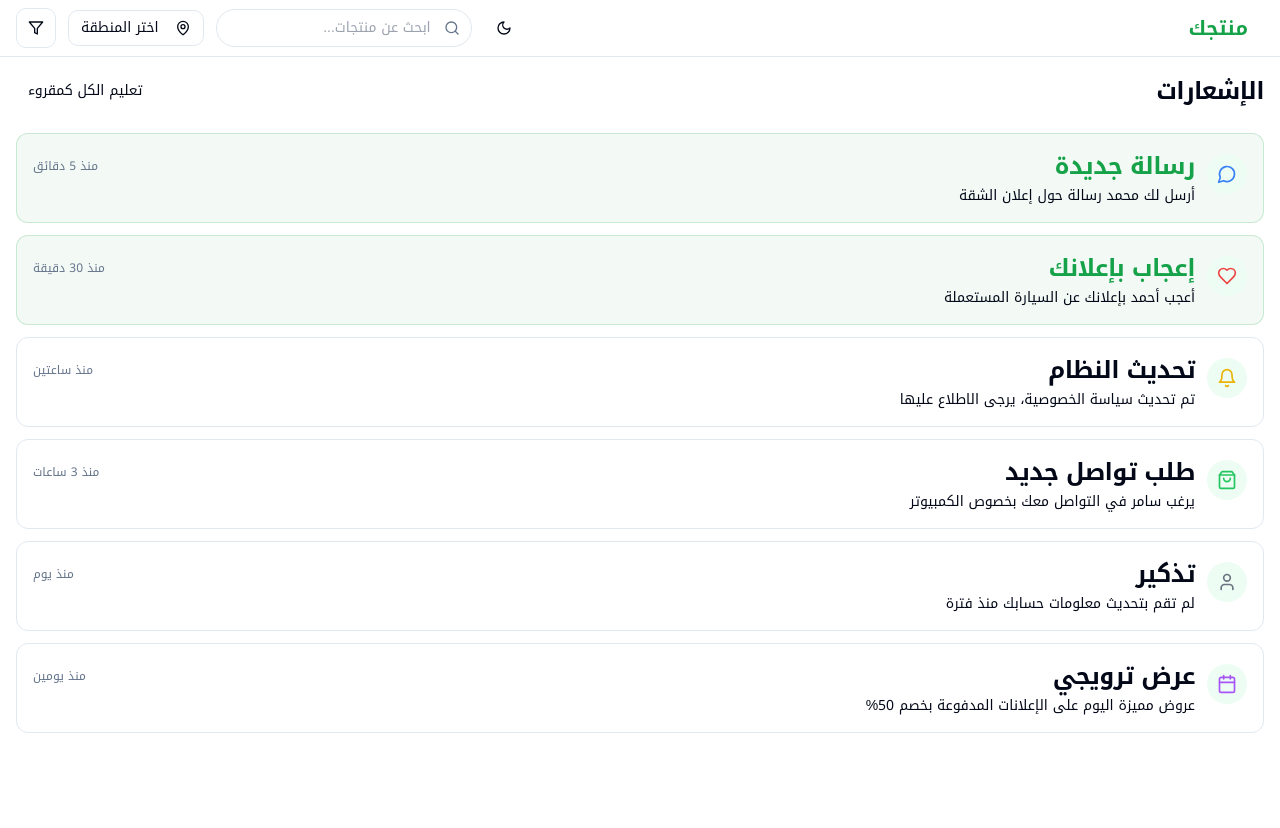
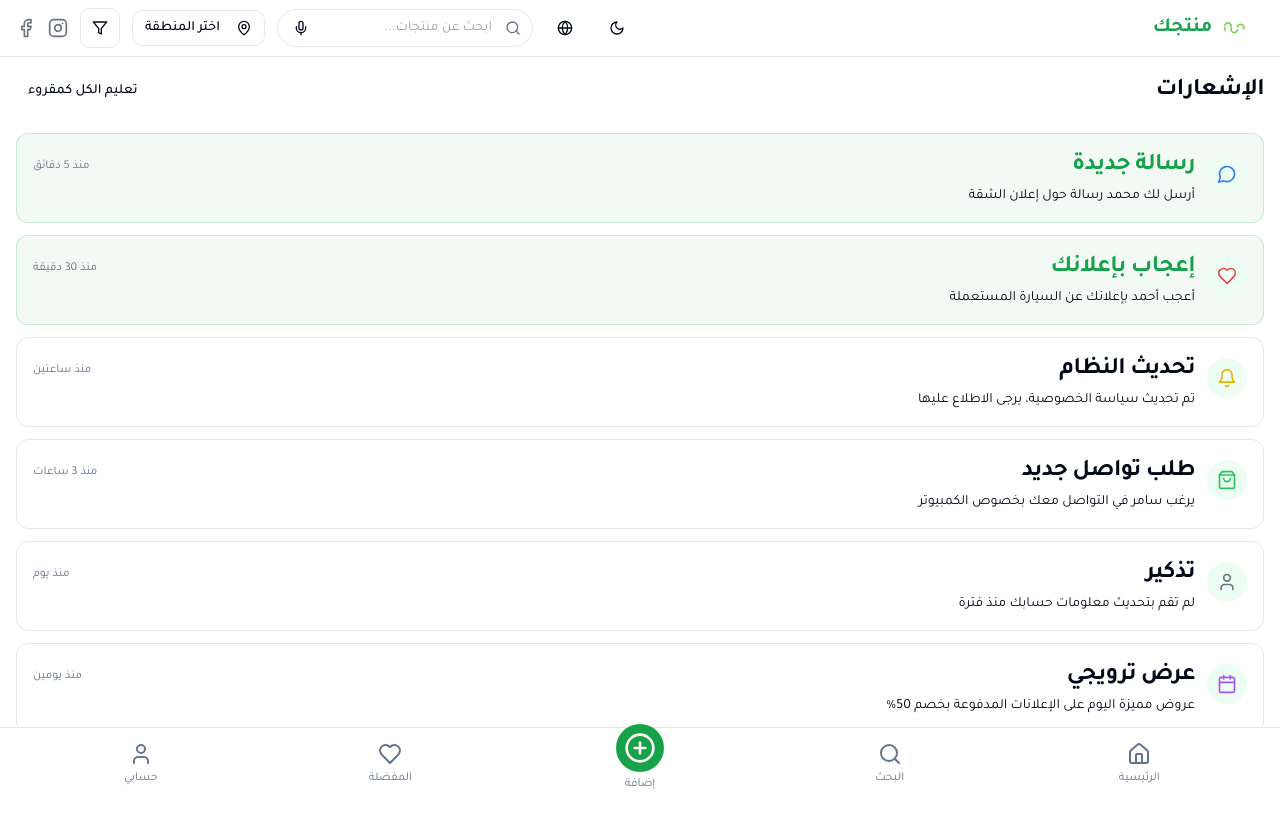
Before and after one commit to mntgk/mntgk-12, a React (Vite) app: page /notifications in a window 1280 px wide. Built offline with nearby package versions, Linux system fonts and the light colour scheme.

Commit message:
Enhance UI and Add Features
This commit enhances the user interface and adds several new features, including a logo, improved search functionality, language selection, region-specific pages, new category listings, social media links, voice search, and font adjustments.

```diff
--- a/src/components/BottomNav.tsx
+++ b/src/components/BottomNav.tsx
@@ -1,37 +1,42 @@
 
 import { Link, useLocation } from "react-router-dom";
-import { Home, Search, PlusCircle, Heart, User } from "lucide-react";
+import { Home, Search, Heart, User, PlusCircle } from "lucide-react";
 
 export function BottomNav() {
-  const location = useLocation();
+  const { pathname } = useLocation();
 
   return (
-    <nav className="fixed bottom-0 left-0 right-0 z-40 glass-effect border-t md:hidden">
-      <div className="grid grid-cols-5 h-16">
-        <Link to="/" className={`bottom-nav-item ${location.pathname === '/' ? 'active' : ''}`}>
-          <Home className="h-6 w-6" />
-          <span className="text-xs font-medium">الرئيسية</span>
-        </Link>
-        <Link to="/search" className={`bottom-nav-item ${location.pathname === '/search' ? 'active' : ''}`}>
-          <Search className="h-6 w-6" />
-          <span className="text-xs font-medium">البحث</span>
-        </Link>
-        <Link to="/post" className={`bottom-nav-item ${location.pathname === '/post' ? 'active' : ''}`}>
-          <div className="relative -top-5">
-            <div className="flex items-center justify-center h-14 w-14 rounded-full bg-primary">
-              <PlusCircle className="h-8 w-8 text-primary-foreground" />
+    <div className="fixed bottom-0 left-0 right-0 z-40 bg-background border-t glass-effect">
+      <div className="container">
+        <div className="flex items-center justify-between">
+          <Link to="/" className={`bottom-nav-item ${pathname === '/' ? 'active' : ''}`}>
+            <Home className="h-6 w-6" />
+            <span className="text-xs mt-1">الرئيسية</span>
+          </Link>
+
+          <Link to="/search" className={`bottom-nav-item ${pathname === '/search' ? 'active' : ''}`}>
+            <Search className="h-6 w-6" />
+            <span className="text-xs mt-1">البحث</span>
+          </Link>
+
+          <Link to="/post" className={`bottom-nav-item ${pathname === '/post' ? 'active' : ''}`}>
+            <div className="h-12 w-12 rounded-full bg-primary text-primary-foreground flex items-center justify-center -mt-3">
+              <PlusCircle className="h-8 w-8" />
             </div>
-          </div>
-        </Link>
-        <Link to="/favorites" className={`bottom-nav-item ${location.pathname === '/favorites' ? 'active' : ''}`}>
-          <Heart className="h-6 w-6" />
-          <span className="text-xs font-medium">المفضلة</span>
-        </Link>
-        <Link to="/profile" className={`bottom-nav-item ${location.pathname === '/profile' ? 'active' : ''}`}>
-          <User className="h-6 w-6" />
-          <span className="text-xs font-medium">حسابي</span>
-        </Link>
+            <span className="text-xs mt-1">إضافة</span>
+          </Link>
+
+          <Link to="/favorites" className={`bottom-nav-item ${pathname === '/favorites' ? 'active' : ''}`}>
+            <Heart className="h-6 w-6" />
+            <span className="text-xs mt-1">المفضلة</span>
+          </Link>
+
+          <Link to="/profile" className={`bottom-nav-item ${pathname === '/profile' ? 'active' : ''}`}>
+            <User className="h-6 w-6" />
+            <span className="text-xs mt-1">حسابي</span>
+          </Link>
+        </div>
       </div>
-    </nav>
+    </div>
   );
 }
--- a/src/components/Navbar.tsx
+++ b/src/components/Navbar.tsx
@@ -1,7 +1,7 @@
 
 import { useState } from "react";
 import { Link } from "react-router-dom";
-import { Search, Menu, MapPin, Filter, X, Bell } from "lucide-react";
+import { Search, Menu, MapPin, Filter, X, Bell, Mic, Globe, Facebook, Instagram, Twitter, YouTube } from "lucide-react";
 import { Button } from "@/components/ui/button";
 import { ThemeToggle } from "@/components/ThemeToggle";
 import {
@@ -9,6 +9,7 @@ import {
   DropdownMenuContent,
   DropdownMenuItem,
   DropdownMenuTrigger,
+  DropdownMenuSeparator,
 } from "@/components/ui/dropdown-menu";
 import {
   Sheet,
@@ -17,9 +18,31 @@ import {
   SheetTitle,
   SheetTrigger,
 } from "@/components/ui/sheet";
+import {
+  Tooltip,
+  TooltipContent,
+  TooltipProvider,
+  TooltipTrigger,
+} from "@/components/ui/tooltip";
 
 export function Navbar() {
   const [isSearchOpen, setIsSearchOpen] = useState(false);
+  const [isListening, setIsListening] = useState(false);
+  const [currentLanguage, setCurrentLanguage] = useState('ar');
+
+  const toggleLanguage = () => {
+    setCurrentLanguage(currentLanguage === 'ar' ? 'en' : 'ar');
+    // في التطبيق الحقيقي، هنا سنقوم بتغيير اللغة عبر مكتبة i18n
+  };
+
+  const handleVoiceSearch = () => {
+    setIsListening(true);
+    // محاكاة البحث الصوتي
+    setTimeout(() => {
+      setIsListening(false);
+      // هنا سنقوم بمعالجة البحث الصوتي
+    }, 2000);
+  };
 
   return (
     <nav className="sticky top-0 z-40 border-b glass-effect">
@@ -33,7 +56,12 @@ export function Navbar() {
             </SheetTrigger>
             <SheetContent side="right" className="w-[80%] sm:w-[350px]">
               <SheetHeader className="text-right">
-                <SheetTitle className="text-xl font-bold text-primary">منتجك</SheetTitle>
+                <SheetTitle className="text-xl font-bold flex items-center justify-end">
+                  <img src="/lovable-uploads/3919b86a-5f8e-4952-a304-aa5d961cfd10.png"
+                       alt="منتجك"
+                       className="h-8 ml-2" />
+                  <span className="text-primary">منتجك</span>
+                </SheetTitle>
               </SheetHeader>
               <div className="mt-6 flex flex-col space-y-3">
                 <Link to="/" className="px-2 py-2 text-lg font-medium hover:text-primary">الرئيسية</Link>
@@ -44,15 +72,79 @@ export function Navbar() {
                 <hr className="my-2" />
                 <p className="px-2 py-1 text-md font-semibold">اختر المنطقة</p>
                 {["دمشق", "حلب", "حمص", "حماه", "اللاذقية", "طرطوس", "درعا", "السويداء", "القنيطرة", "ريف دمشق"].map((city) => (
-                  <button key={city} className="flex justify-start px-2 py-1 text-md hover:text-primary">
+                  <Link to={`/region/${city}`} key={city} className="flex justify-start px-2 py-1 text-md hover:text-primary">
                     {city}
-                  </button>
+                  </Link>
                 ))}
+                <hr className="my-2" />
+                <p className="px-2 py-1 text-md font-semibold">الفئات</p>
+                <Link to="/category/vehicles" className="px-2 py-1 text-md hover:text-primary">سيارات</Link>
+                <Link to="/category/real-estate" className="px-2 py-1 text-md hover:text-primary">عقارات</Link>
+                <Link to="/category/technology" className="px-2 py-1 text-md hover:text-primary">تقنية</Link>
+                <Link to="/category/food" className="px-2 py-1 text-md hover:text-primary">طعام</Link>
+                <Link to="/category/games" className="px-2 py-1 text-md hover:text-primary">ألعاب</Link>
+                <Link to="/category/jobs" className="px-2 py-1 text-md hover:text-primary">وظائف</Link>
+                <Link to="/category/handmade" className="px-2 py-1 text-md hover:text-primary">مصنوعات يدوية</Link>
+                <hr className="my-2" />
+                <div className="flex justify-center space-x-4 space-x-reverse">
+                  <TooltipProvider>
+                    <Tooltip>
+                      <TooltipTrigger asChild>
+                        <a href="https://instagram.com/montajak" target="_blank" rel="noopener noreferrer" className="text-gray-500 hover:text-primary">
+                          <Instagram className="h-6 w-6" />
+                        </a>
+                      </TooltipTrigger>
+                      <TooltipContent>
+                        <p>انستجرام</p>
+                      </TooltipContent>
+                    </Tooltip>
+                  </TooltipProvider>
+
+                  <TooltipProvider>
+                    <Tooltip>
+                      <TooltipTrigger asChild>
+                        <a href="https://facebook.com/montajak" target="_blank" rel="noopener noreferrer" className="text-gray-500 hover:text-primary">
+                          <Facebook className="h-6 w-6" />
+                        </a>
+                      </TooltipTrigger>
+                      <TooltipContent>
+                        <p>فيسبوك</p>
+                      </TooltipContent>
+                    </Tooltip>
+                  </TooltipProvider>
+
+                  <TooltipProvider>
+                    <Tooltip>
+                      <TooltipTrigger asChild>
+                        <a href="https://twitter.com/montajak" target="_blank" rel="noopener noreferrer" className="text-gray-500 hover:text-primary">
+                          <Twitter className="h-6 w-6" />
+                        </a>
+                      </TooltipTrigger>
+                      <TooltipContent>
+                        <p>تويتر</p>
+                      </TooltipContent>
+                    </Tooltip>
+                  </TooltipProvider>
+
+                  <TooltipProvider>
+                    <Tooltip>
+                      <TooltipTrigger asChild>
+                        <a href="https://youtube.com/montajak" target="_blank" rel="noopener noreferrer" className="text-gray-500 hover:text-primary">
+                          <YouTube className="h-6 w-6" />
+                        </a>
+                      </TooltipTrigger>
+                      <TooltipContent>
+                        <p>يوتيوب</p>
+                      </TooltipContent>
+                    </Tooltip>
+                  </TooltipProvider>
+                </div>
               </div>
             </SheetContent>
           </Sheet>
 
-          <Link to="/" className="text-xl font-bold text-primary">
+          <Link to="/" className="flex items-center gap-2 text-xl font-bold text-primary">
+            <img src="/lovable-uploads/3919b86a-5f8e-4952-a304-aa5d961cfd10.png" alt="منتجك" className="h-8" />
             منتجك
           </Link>
         </div>
@@ -77,7 +169,24 @@ export function Navbar() {
                   >
                     <X className="h-5 w-5" />
                   </Button>
+
+                  <Button
+                    variant={isListening ? "destructive" : "ghost"}
+                    size="icon"
+                    className="absolute left-12 top-1/2 -translate-y-1/2"
+                    onClick={handleVoiceSearch}
+                  >
+                    <Mic className="h-5 w-5" />
+                  </Button>
                 </div>
+
+                {isListening && (
+                  <div className="mt-4 rounded-lg bg-muted p-4 text-center">
+                    <p className="text-lg">جاري الاستماع...</p>
+                    <p className="mt-1 text-sm text-muted-foreground">تحدث الآن</p>
+                  </div>
+                )}
+
                 <div className="mt-6">
                   <h3 className="mb-2 text-lg font-semibold">البحث السريع</h3>
                   <div className="flex flex-wrap gap-2">
@@ -105,14 +214,31 @@ export function Navbar() {
 
               <ThemeToggle />
 
+              <Button
+                variant="ghost"
+                size="icon"
+                onClick={toggleLanguage}
+                title={currentLanguage === 'ar' ? 'English' : 'العربية'}
+              >
+                <Globe className="h-5 w-5" />
+              </Button>
+
               <div className="relative hidden md:block md:w-64">
                 <Search className="absolute right-3 top-1/2 h-4 w-4 -translate-y-1/2 text-muted-foreground" />
                 <input
                   type="search"
                   placeholder="ابحث عن منتجات..."
-                  className="w-full rounded-full border bg-background pr-10 pl-4 py-2 text-sm"
+                  className="w-full rounded-full border bg-background pr-10 pl-10 py-2 text-sm"
                   onClick={() => setIsSearchOpen(true)}
                 />
+                <Button
+                  variant="ghost"
+                  size="icon"
+                  className="absolute left-1 top-1/2 -translate-y-1/2"
+                  onClick={handleVoiceSearch}
+                >
+                  <Mic className="h-4 w-4" />
+                </Button>
               </div>
 
               <DropdownMenu>
@@ -123,16 +249,11 @@ export function Navbar() {
                   </Button>
                 </DropdownMenuTrigger>
                 <DropdownMenuContent align="end" className="w-48">
-                  <DropdownMenuItem>دمشق</DropdownMenuItem>
-                  <DropdownMenuItem>حلب</DropdownMenuItem>
-                  <DropdownMenuItem>حمص</DropdownMenuItem>
-                  <DropdownMenuItem>حماه</DropdownMenuItem>
-                  <DropdownMenuItem>اللاذقية</DropdownMenuItem>
-                  <DropdownMenuItem>طرطوس</DropdownMenuItem>
-                  <DropdownMenuItem>درعا</DropdownMenuItem>
-                  <DropdownMenuItem>السويداء</DropdownMenuItem>
-                  <DropdownMenuItem>القنيطرة</DropdownMenuItem>
-                  <DropdownMenuItem>ريف دمشق</DropdownMenuItem>
+                  {["دمشق", "حلب", "حمص", "حماه", "اللاذقية", "طرطوس", "درعا", "السويداء", "القنيطرة", "ريف دمشق"].map((city) => (
+                    <DropdownMenuItem key={city} asChild>
+                      <Link to={`/region/${city}`}>{city}</Link>
+                    </DropdownMenuItem>
+                  ))}
                 </DropdownMenuContent>
               </DropdownMenu>
 
@@ -149,6 +270,34 @@ export function Navbar() {
                   <DropdownMenuItem>الأقرب إليك</DropdownMenuItem>
                 </DropdownMenuContent>
               </DropdownMenu>
+
+              <div className="hidden md:flex items-center gap-3">
+                <TooltipProvider>
+                  <Tooltip>
+                    <TooltipTrigger asChild>
+                      <a href="https://instagram.com/montajak" target="_blank" rel="noopener noreferrer" className="text-gray-500 hover:text-primary">
+                        <Instagram className="h-5 w-5" />
+                      </a>
+                    </TooltipTrigger>
+                    <TooltipContent>
+                      <p>انستجرام</p>
+                    </TooltipContent>
+                  </Tooltip>
+                </TooltipProvider>
+
+                <TooltipProvider>
+                  <Tooltip>
+                    <TooltipTrigger asChild>
+                      <a href="https://facebook.com/montajak" target="_blank" rel="noopener noreferrer" className="text-gray-500 hover:text-primary">
+                        <Facebook className="h-5 w-5" />
+                      </a>
+                    </TooltipTrigger>
+                    <TooltipContent>
+                      <p>فيسبوك</p>
+                    </TooltipContent>
+                  </Tooltip>
+                </TooltipProvider>
+              </div>
             </>
           )}
         </div>
--- a/src/components/ThemeToggle.tsx
+++ b/src/components/ThemeToggle.tsx
@@ -29,9 +29,15 @@ export function ThemeToggle() {
   };
 
   return (
-    <Button variant="ghost" size="icon" onClick={toggleTheme} title={isDark ? "الوضع النهاري" : "الوضع الليلي"}>
+    <Button
+      variant="ghost"
+      size="icon"
+      onClick={toggleTheme}
+      title={isDark ? "الوضع النهاري" : "الوضع الليلي"}
+      className="btn-hover-effect"
+    >
       {isDark ? (
-        <Sun className="h-5 w-5" />
+        <Sun className="h-5 w-5 text-yellow-400" />
       ) : (
         <Moon className="h-5 w-5" />
       )}
--- a/src/index.css
+++ b/src/index.css
@@ -1,3 +1,5 @@
+
+@import url('https://fonts.googleapis.com/css2?family=Tajawal:wght@300;400;500;700;800&display=swap');
 
 @tailwind base;
 @tailwind components;
@@ -51,8 +53,9 @@
 
   html {
     direction: rtl;
-    font-family: 'Noto Kufi Arabic', sans-serif;
+    font-family: 'Tajawal', 'Noto Kufi Arabic', sans-serif;
     -webkit-tap-highlight-color: transparent;
+    scroll-behavior: smooth;
   }
 
   body {
@@ -105,3 +108,62 @@
 .glass-effect {
   @apply bg-background/80 backdrop-blur-sm dark:bg-background/70;
 }
+
+.page-transition {
+  @apply animate-fade-in;
+}
+
+.social-icon {
+  @apply transition-transform hover:scale-110 hover:text-primary;
+}
+
+.logo-text {
+  @apply text-transparent bg-clip-text bg-gradient-to-r from-primary to-green-500 font-extrabold;
+}
+
+/* تخصيص التمرير */
+::-webkit-scrollbar {
+  width: 6px;
+  height: 6px;
+}
+
+::-webkit-scrollbar-track {
+  @apply bg-transparent;
+}
+
+::-webkit-scrollbar-thumb {
+  @apply bg-primary/30 rounded-full hover:bg-primary/50;
+}
+
+.scrollbar-none {
+  scrollbar-width: none;
+  -ms-overflow-style: none;
+}
+
+.scrollbar-none::-webkit-scrollbar {
+  display: none;
+}
+
+/* تصميم أكثر حيوية للأزرار */
+.btn-hover-effect {
+  transition: all 0.3s ease;
+}
+
+.btn-hover-effect:hover {
+  transform: translateY(-2px);
+  box-shadow: 0 10px 25px -5px rgba(0, 0, 0, 0.1), 0 10px 10px -5px rgba(0, 0, 0, 0.04);
+}
+
+/* تحسينات للغة الإنجليزية */
+html[lang="en"] {
+  direction: ltr;
+}
+
+html[lang="en"] .space-x-reverse {
+  --tw-space-x-reverse: 0;
+}
+
+html[lang="en"] .space-x-reverse > * + * {
+  margin-right: 0;
+  margin-left: calc(0.5rem * var(--tw-space-x-reverse));
+}
```
Also changed, not shown: public/lovable-uploads/3919b86a-5f8e-4952-a304-aa5d961cfd10.png (added).
